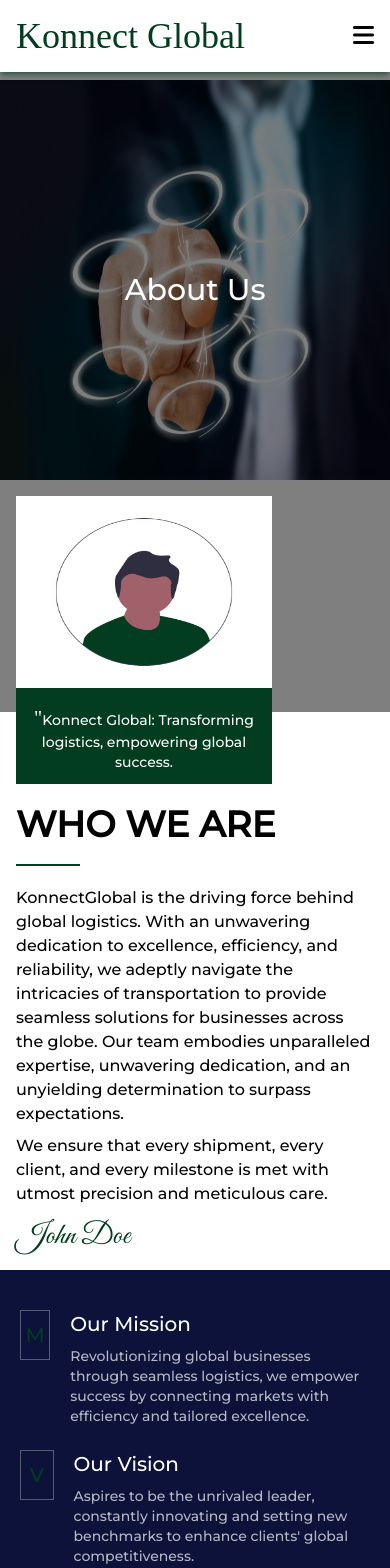
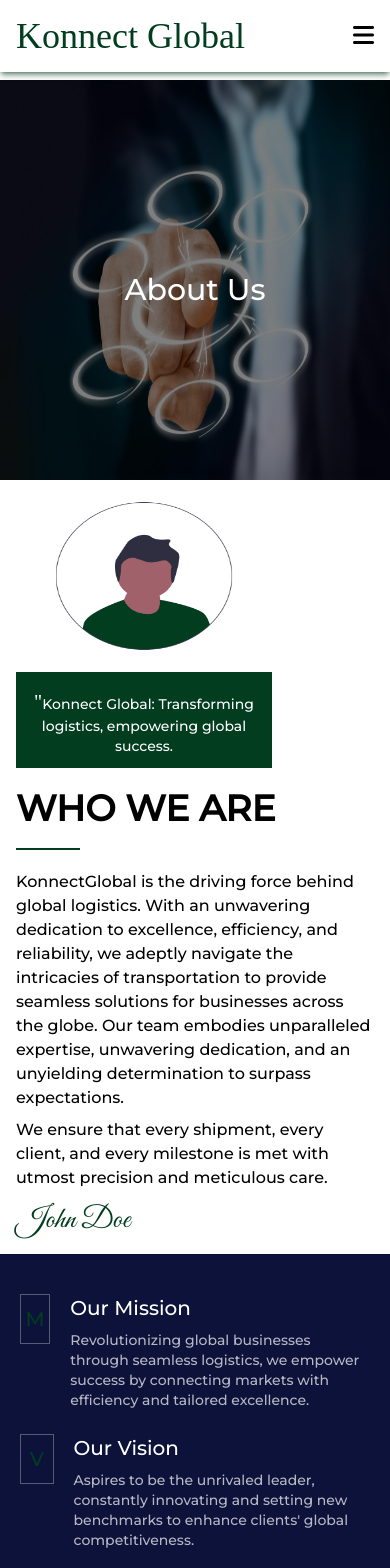
Before and after one commit to Jekwulum/Konnect-Global, a React (Create React App) app: page /about in a window 390 px wide. Shown: the top 1568 px of the page. Built offline with nearby package versions, Linux system fonts and the light colour scheme; a web font is replaced by a local one.

Commit message:
about us fix

```diff
--- a/src/pages/about/About.jsx
+++ b/src/pages/about/About.jsx
@@ -12,9 +12,9 @@ const About = () => {
 
       <div className='mt-20 md:mt-24 font-Montserrat'>
         <div style={{ backgroundImage: `url(${AboutPhoto})` }} className='flex items-center justify-center m-auto text-center img-bg font-Montserrat'>
-          <p className='flex items-center justify-center w-full h-screen mt-5 text-3xl text-center md:text-4xl text-custom-light bg-black/50'>About Us</p>
+          <p className='flex items-center justify-center w-full h-full pt-5 text-3xl text-center md:text-4xl text-custom-light bg-black/50'>About Us</p>
         </div>
-        <div className='flex flex-col items-start justify-center gap-5 px-4 mt-4 mb-4 md:mt-10 md:flex-row'>
+        <div className='flex flex-col items-start justify-center gap-5 px-4 mb-4 md:mt-10 md:flex-row'>
           <div className='w-64 h-72 bg-custom-green md:w-full text-custom-light'>
             <img src={OwnersPhoto} alt="" className='w-full h-48' loading='lazy' />
             <p className='pt-4 text-sm text-center'><span className='font-BizUdmincho text-xl'>"</span>Konnect Global: Transforming logistics, empowering global success.</p>
--- a/src/pages/home/Home.jsx
+++ b/src/pages/home/Home.jsx
@@ -2,6 +2,7 @@ import React from 'react';
 import Header from '../../components/Header';
 import Footer from '../../components/Footer';
 import BackgroundImageSlider from './BackgroundImageSlider';
+import HomeMessageForm from './HomeMessageForm';
 
 import planeImg from '../../assets/img/plane.jpg';
 
@@ -162,23 +163,7 @@ const Home = () => {
             </div>
           </div>
 
-          <div className='w-full p-5 m-auto bg-custom-blue/20'>
-            <div>
-              <h1 className='text-xl uppercase md:text-4xl'>Leave us a message</h1>
-              <div className='w-16 h-[2px] mt-2 md:mt-5 bg-custom-green'></div>
-            </div>
-
-            <div className='mt-5 md:mt-10'>
-              <div className='flex justify-between mb-5 space-x-5'>
-                <input type="text" placeholder='Name' className='w-full h-8 p-2 outline-none text-custom-green' />
-                <input type="email" placeholder='Email' className='w-full h-8 p-2 outline-none text-custom-green' />
-              </div>
-
-              <textarea type="text" placeholder='Message' className='w-full h-64 p-2 outline-none text-custom-green' />
-
-              <button className='w-24 h-12 p-2 mt-5 text-center transition-all duration-500 ease-in-out text-custom-light bg-custom-green hover:text-custom-green hover:bg-custom-light'>Submit</button>
-            </div>
-          </div>
+          <HomeMessageForm />
         </div>
       </div>
 
--- /dev/null
+++ b/src/pages/home/HomeMessageForm.jsx
@@ -0,0 +1,25 @@
+import React from 'react';
+
+const HomeMessageForm = () => {
+  return (
+    <div className='w-full p-5 m-auto bg-custom-blue/20'>
+      <div>
+        <h1 className='text-xl uppercase md:text-4xl'>Leave us a message</h1>
+        <div className='w-16 h-[2px] mt-2 md:mt-5 bg-custom-green'></div>
+      </div>
+
+      <div className='mt-5 md:mt-10'>
+        <div className='flex justify-between mb-5 space-x-5'>
+          <input type="text" placeholder='Name' className='w-full h-8 p-2 outline-none text-custom-green' />
+          <input type="email" placeholder='Email' className='w-full h-8 p-2 outline-none text-custom-green' />
+        </div>
+
+        <textarea type="text" placeholder='Message' className='w-full h-64 p-2 outline-none text-custom-green' />
+
+        <button className='w-24 h-12 p-2 mt-5 text-center transition-all duration-500 ease-in-out text-custom-light bg-custom-green hover:text-custom-green hover:bg-custom-light'>Submit</button>
+      </div>
+    </div>
+  )
+}
+
+export default HomeMessageForm;
```
